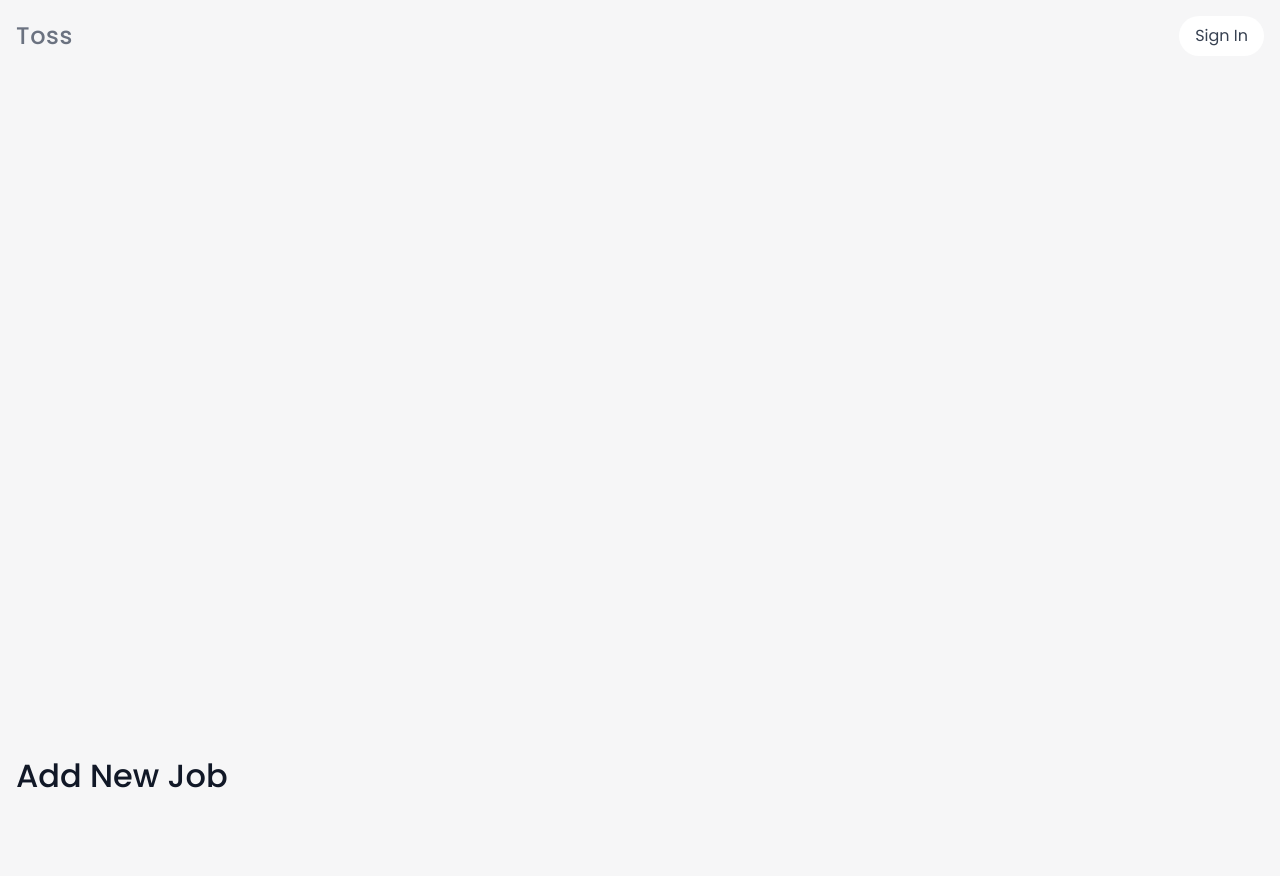
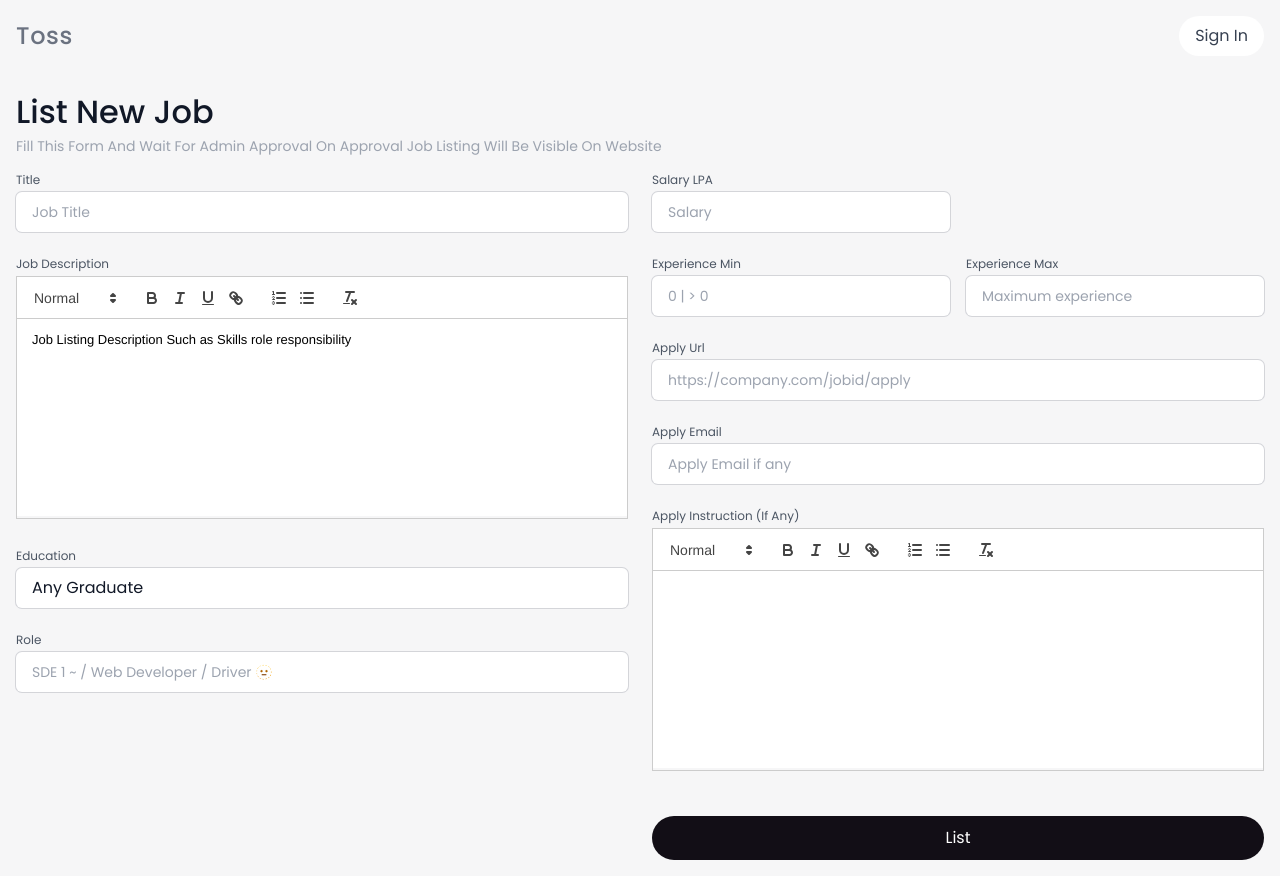
Before and after one commit to SHABIN-K/Brainwave, a Next.js app: page /list/job in a window 1280 px wide. Before the commit the page ends 800 px from the top, so only its background shows below. Built offline with nearby package versions, Linux system fonts and the light colour scheme; no server answers.

Commit message:
list update

```diff
--- /dev/null
+++ b/app/(root)/(home)/(routes)/list/job/component/UserJobListForm.jsx
@@ -0,0 +1,194 @@
+import React, { useState } from "react";
+import { Field, Form, Formik } from "formik";
+import * as Yup from "yup";
+import { JobType, WorkPlace } from "@prisma/client";
+import { useSession } from "next-auth/react";
+import { toast } from "sonner";
+import RichTextEditor from "@/components/input/RichTextEditor";
+import PrimaryButton from "@/components/button/PrimaryButton";
+import Loader from "@/components/ui/Loading";
+import { TextInput } from "@/components/input/TextInput";
+
+const DisplayingErrorMessagesSchema = Yup.object().shape({
+  title: Yup.string()
+    .min(2, "Too Short!")
+    .max(50, "Too Long!")
+    .required("Required"),
+  education: Yup.string()
+    .required("Required")
+    .min(2, "Too Short!")
+    .max(20, "Too Long!"),
+  role: Yup.string().required("Required"),
+  salary: Yup.number().min(0, "Salary can be negative ???"),
+  companyId: Yup.string().required("Required"),
+  applyUrl: Yup.string().required("Required"),
+  subCategoryId: Yup.string().required("Required"),
+  categoryId: Yup.string().required("Required"),
+});
+
+function UserJobListForm() {
+  const { data: session } = useSession();
+
+  const [desc, setDesc] = useState(
+    "Job Listing Description Such as Skills role responsibility"
+  );
+
+  const [applyInstruction, setApplyInstruction] = useState("");
+
+
+
+  return (
+    <Formik
+      initialValues={{
+        title: undefined,
+        type: "FULL_TIME",
+        education: "Any Graduate",
+        role: undefined,
+        workPlace: "REMOTE",
+        location: undefined,
+        categoryId: undefined,
+        subCategoryId: undefined,
+        applyUrl: undefined,
+        companyId: undefined,
+      }}
+      validationSchema={DisplayingErrorMessagesSchema}
+      onSubmit={(values) => {
+        listJob.mutate({
+          title: values.title,
+          desc: desc,
+          type: values.type,
+          education: values.education,
+          role: values.role,
+          experienceMin: values.experienceMin,
+          experienceMax: values.experienceMax,
+          salary: values.salary,
+          workPlace: values.workPlace,
+          location: values.location,
+          companyId: values.companyId,
+          categoryId: values.categoryId,
+          subCategoryId: values.subCategoryId,
+          applyUrl: values.applyUrl,
+          applyEmail: values.applyEmail,
+          applyInstruction: applyInstruction,
+          userId: session.user.id,
+        });
+      }}
+    >
+      {({ errors, touched, values }) => (
+        <Form className="grid gap-6 md:grid-cols-2">
+          <div className="grid h-fit gap-4">
+            <Field
+              component={TextInput}
+              name="title"
+              id="title"
+              title="title"
+              placeholder="Job Title"
+            />
+
+            <RichTextEditor
+              value={desc}
+              onChange={setDesc}
+              title="Job Description"
+            />
+
+           {/* {companies && (
+              <SelectV1
+                options={companies}
+                name="companyId"
+                title="Select Company *"
+              />
+           )}
+
+            <div className="grid grid-cols-2 gap-4">
+              {categories && (
+                <SelectV1
+                  options={categories}
+                  name="categoryId"
+                  title="Job Department *"
+                />
+              )}
+              {subCategories && (
+                <SelectV1
+                  options={subCategories}
+                  name="subCategoryId"
+                  title="Job Role Position"
+                />
+              )}
+              </div>*/}
+
+            <Field
+              component={TextInput}
+              name="education"
+              id="education"
+              title="education"
+              placeholder="Any / Btech / MCA"
+            />
+            <Field
+              component={TextInput}
+              name="role"
+              id="role"
+              title="role"
+              placeholder="SDE 1 ~ / Web Developer / Driver 🫥 "
+            />
+          </div>
+
+          <div className=" grid items-start gap-4">
+            <div className="grid grid-cols-2 gap-4">
+
+              <Field
+                component={TextInput}
+                name="salary"
+                id="salary"
+                title="Salary LPA"
+                type="number"
+                placeholder="Salary"
+              />
+            </div>
+            <div className="grid grid-cols-2 gap-4">
+              <Field
+                component={TextInput}
+                name="experienceMin"
+                id="experienceMin"
+                title="experience Min"
+                type="number"
+                placeholder="0 | > 0"
+              />
+
+              <Field
+                component={TextInput}
+                name="experienceMax"
+                id="experienceMax"
+                title="experience Max"
+                type="number"
+                placeholder="Maximum experience"
+              />
+            </div>
+            <Field
+              component={TextInput}
+              name="applyUrl"
+              id="applyUrl"
+              title="Apply Url"
+              placeholder="https://company.com/jobid/apply"
+            />
+            <Field
+              component={TextInput}
+              name="applyEmail"
+              id="applyEmail"
+              title="Apply Email"
+              placeholder="Apply Email if any"
+            />
+            <RichTextEditor
+              value={applyInstruction}
+              title="Apply Instruction (if any)"
+              onChange={setApplyInstruction}
+            />
+            <PrimaryButton className=" my-4 w-full" type="submit">
+              List
+            </PrimaryButton>
+          </div>
+        </Form>
+      )}
+    </Formik>
+  );
+}
+export default UserJobListForm;
--- a/app/(root)/(home)/(routes)/list/job/page.jsx
+++ b/app/(root)/(home)/(routes)/list/job/page.jsx
@@ -1,6 +1,10 @@
 "use client";
+import PageHeading from "@/components/skeleton/PageHeading";
 import { useSession } from "next-auth/react";
 import { toast } from "sonner";
+import UserJobListForm from "./component/UserJobListForm";
+
+
 
 
 const JobList = () => {
@@ -10,9 +14,13 @@ const JobList = () => {
   }
   return (
     <main className=" mx-auto w-full max-w-7xl px-4">
-      <h2 className=" pt-4 text-[clamp(1.3rem,6vw,2rem)] font-medium capitalize text-gray-900">
-        Add New Job
-      </h2>
+        <PageHeading
+            title="List New Job"
+            subtitle="Fill this form and wait for admin approval on approval job listing will
+            be visible on website"
+        />
+        <UserJobListForm/>
+
     </main>
   );
 };
--- /dev/null
+++ b/components/button/PrimaryButton.jsx
@@ -0,0 +1,47 @@
+import { motion } from "framer-motion";
+import React from "react";
+import { PuffLoader } from "react-spinners";
+
+const PrimaryButton = ({
+  type = undefined,
+  children,
+  disable = false,
+  loadingText = "",
+  loading = false,
+  onClick,
+  title = "",
+  className = "",
+}) => {
+  return (
+    <motion.button
+      type={type}
+      style={{}}
+      initial={{ opacity: 0 }}
+      animate={{ opacity: 1 }}
+      whileHover={{
+        opacity: 0.7,
+        scale: 1.02,
+      }}
+      whileTap={{
+        scale: [1, 1.02, 1],
+      }}
+      title={title}
+      disabled={disable}
+      className={`text-white ${className} flex   items-center justify-center  rounded-full bg-dark-500 py-2.5 px-4 capitalize  `}
+      onClick={onClick}
+    >
+      {loading ? (
+        <>
+          <p className=" flex items-center gap-4 px-4">
+            <PuffLoader size={22} color="white" />
+            {loadingText}
+          </p>
+        </>
+      ) : (
+        <>{children}</>
+      )}
+    </motion.button>
+  );
+};
+
+export default PrimaryButton;
--- /dev/null
+++ b/components/input/RichTextEditor.jsx
@@ -0,0 +1,30 @@
+import dynamic from "next/dynamic";
+
+const ReactQuill = dynamic(() => import("react-quill"), { ssr: false });
+import "react-quill/dist/quill.snow.css";
+
+const RichTextEditor = ({
+  value,
+  title,
+  onChange,
+}) => {
+  return (
+    <div className=" resize pb-4">
+      {title && (
+        <h2 className=" pb-1  text-xs capitalize text-gray-600 dark:text-gray-100">
+          {title}
+        </h2>
+      )}
+      <ReactQuill
+        value={value}
+        style={{
+          height: "240px",
+        }}
+        onChange={onChange}
+        className="resize bg-white pb-10"
+      />
+    </div>
+  );
+};
+
+export default RichTextEditor;
--- /dev/null
+++ b/components/input/TextInput.jsx
@@ -0,0 +1,30 @@
+export const TextInput = ({
+    field, // { name, value, onChange, onBlur },
+    type = "text",
+    form: { touched, errors }, // also values, setXXXX, handleXXXX, dirty, isValid, status, etc.
+    ...props
+  }) => {
+    return (
+      <>
+        <div className="relative mb-2 grid">
+          <label
+            htmlFor={props.id}
+            className=" pb-1  text-xs capitalize text-gray-600 dark:text-gray-100"
+          >
+            {props.title}
+          </label>
+          <input
+            type={type}
+            {...field}
+            {...props}
+            className={`w-full rounded-md bg-white py-2 pl-4 text-base font-normal text-gray-900 ring-1 ring-gray-500 ring-opacity-25 placeholder:text-sm placeholder:text-gray-400  focus:outline-none focus:ring-2 focus:ring-accent-500 dark:text-gray-50 dark:ring-opacity-50`}
+          />
+          {touched[field.name] && errors[field.name] && (
+            <div className=" absolute -bottom-5 left-2 text-xs font-medium text-red-500">
+              {errors[field.name]}
+            </div>
+          )}
+        </div>
+      </>
+    );
+  };
--- /dev/null
+++ b/components/skeleton/PageHeading.jsx
@@ -0,0 +1,15 @@
+const PageHeading = ({
+    title,
+    subtitle,
+  }) => {
+    return (
+      <>
+        <h2 className=" pt-4 text-[clamp(1.3rem,6vw,2rem)] font-medium capitalize text-gray-900">
+          {title}
+        </h2>
+        <p className="pb-4 text-sm capitalize text-gray-400 ">{subtitle}</p>
+      </>
+    );
+  };
+
+  export default PageHeading;
--- a/package.json
+++ b/package.json
@@ -13,14 +13,17 @@
     "@headlessui/react": "^1.7.17",
     "@prisma/client": "^5.7.0",
     "@tailwindcss/line-clamp": "^0.4.4",
+    "formik": "^2.4.5",
     "framer-motion": "^10.16.16",
     "next": "14.0.4",
     "next-auth": "^4.24.5",
     "react": "^18",
     "react-dom": "^18",
     "react-icons": "^4.12.0",
+    "react-quill": "^2.0.0",
     "react-spinners": "^0.13.8",
     "sonner": "^1.0.3",
+    "yup": "^1.3.2",
     "zustand": "^4.4.4"
   },
   "devDependencies": {
```
Also changed, not shown: 1 other file (tests, documents, lock files or other folders).
